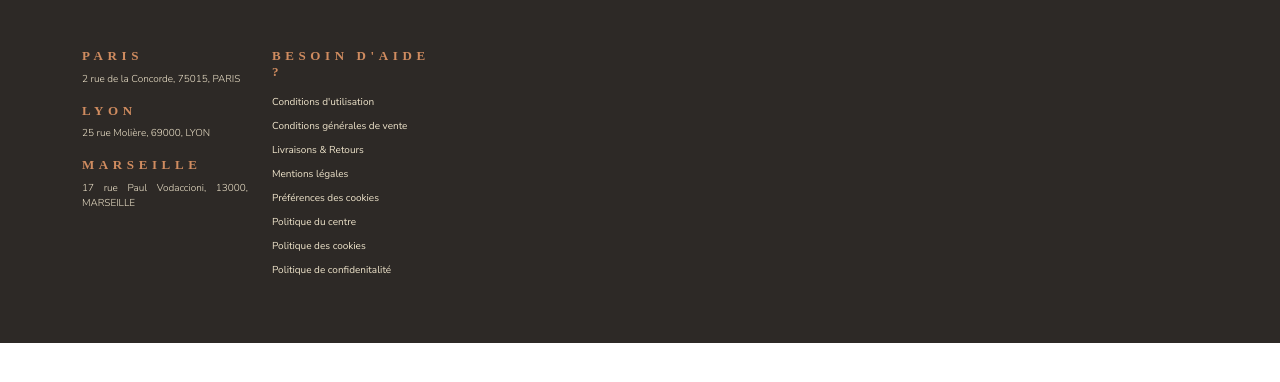
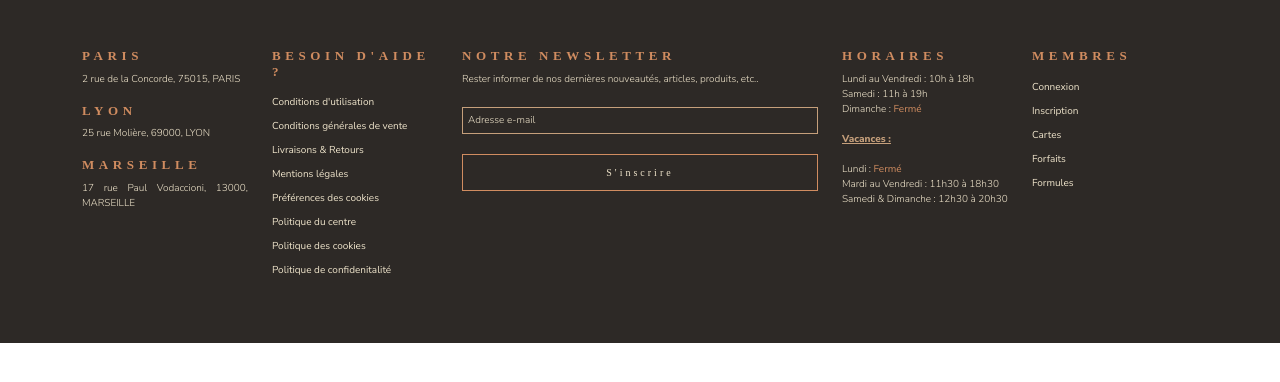
Before and after one commit to Kahina-OUALI/test-projets, a plain HTML site: page index.html in a window 1280 px wide. Drawn offline with nearby package versions, Linux system fonts and the light colour scheme; a web font is replaced by a local one.

Commit message:
Troisieme test

```diff
--- a/index.html
+++ b/index.html
@@ -138,7 +138,70 @@
                         </ul>
                     </div>
                 </div>
-                <div class="col-lg-2 col-md-4"></div>
+                <div class="col-lg-4 col-md-4">
+                    <div class="news" id="news">
+                        <h5>Notre newsletter</h5>
+                        <p>
+                            Rester informer de nos dernières nouveautés, articles, produits, etc..
+                        </p>
+                        <div class="form" id="form">
+                            <form action="#" method="post">
+                                <input type="email" name="email" id="email" placeholder="Adresse e-mail">
+                                <button class="btn btn-sm" type="submit">
+                                    <span>S'inscrire</span>
+                                </button>
+                            </form>
+                        </div>
+                    </div>
+                </div>
+                <div class="col-lg-2 col-md-4">
+                    <div class="hours" id="hours">
+                        <h5>Horaires</h5>
+                        <p class="cnt-hours">
+                            Lundi au Vendredi : 10h à 18h
+                            <br>
+                            Samedi : 11h à 19h
+                            <br>
+                            Dimanche : <strong>Fermé</strong>
+                            <br>
+                            <br>
+                            <span class="holiday" id="holiday">
+                                Vacances :
+                            </span>
+                            <br>
+                            <br>
+                            Lundi : <strong>Fermé</strong>
+                            <br>
+                            Mardi au Vendredi : 11h30 à 18h30
+                            <br>
+                            Samedi & Dimanche : 12h30 à 20h30
+                        </p>
+                    </div>
+                </div>
+                <div class="col-lg-2 col-md-4">
+                    <div class="members" id="members">
+                        <h6>Membres</h6>
+                        <div class="nav" id="nav">
+                            <ul class="list-unstyled">
+                                <li>
+                                    <a href="templates/membres/connexion.html">Connexion</a>
+                                </li>
+                                <li>
+                                    <a href="templates/membres/inscription.html">Inscription</a>
+                                </li>
+                                <li>
+                                    <a href="templates/membres/cartes.html">Cartes</a>
+                                </li>
+                                <li>
+                                    <a href="templates/prix/forfaits.html">Forfaits</a>
+                                </li>
+                                <li>
+                                    <a href="templates/prix/formules.html">Formules</a>
+                                </li>
+                            </ul>
+                        </div>
+                    </div>
+                </div>
             </div>
         </div>
     </footer>
@@ -158,11 +221,5 @@
 
     <!-- / Fin Font Awesome -->
 
-    <!-- Début du js -->
-
-        <script src="public/js/header.js"></script>
-
-    <!-- / Fin du js -->
-
 </body>
 </html>
--- a/public/scss/_variables.scss
+++ b/public/scss/_variables.scss
@@ -108,7 +108,7 @@ $layout-breakpoints-xs-sm: 1170px;
 // BUTTONS
 
 %button-footer {
-    width: 80%;
+    width: 100%;
     padding: 10px;
     font-size: 10px;
     cursor: pointer;
--- a/public/scss/footer.scss
+++ b/public/scss/footer.scss
@@ -5,6 +5,13 @@ footer {
     h5,
     h6 {
         @extend %title-footer;
+    }
+    a {
+        @extend %a-footer;
+    }
+    p,
+    .holiday {
+        @extend %text-footer;
     }
     .contact {
         h4,
@@ -25,4 +32,51 @@ footer {
             }
         }
     }
+    .news {
+        p {
+            text-align: justify;
+            @extend %text-footer;
+            margin: 0px 0px 10px 0px;
+        }
+        .form {
+            input {
+                width: 100%;
+                padding: 5px;
+                margin-top: 10px;
+                @extend %text-footer;
+                border: 1px solid $brown !important;
+                background-color: transparent !important;
+                &::placeholder {
+                    @extend %text-footer;
+                }
+            }
+            .btn {
+                margin-top: 20px;
+                @extend %button-footer;
+            }
+        }
+    }
+    .hours {
+        .holiday {
+            color: $brown;
+            font-weight: 800;
+            font-size: 10px;
+            text-align: justify;
+            text-decoration: underline;
+            font-family: $text;
+        }
+        strong {
+            color: $coral;
+        }
+    }
+    @media screen and (max-width: $layout-breakpoints-xxs) {
+        .contact,
+        .news,
+        .members {
+            margin-bottom: 26px;
+        }
+        .nav {
+            margin-bottom: 10px;
+        }
+    }
 }
```
Also changed, not shown: public/css/style.css, 1 other file.
